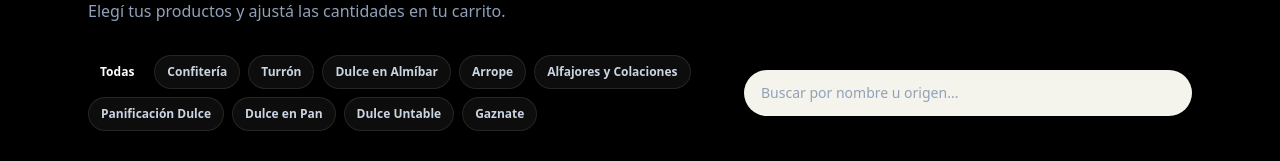
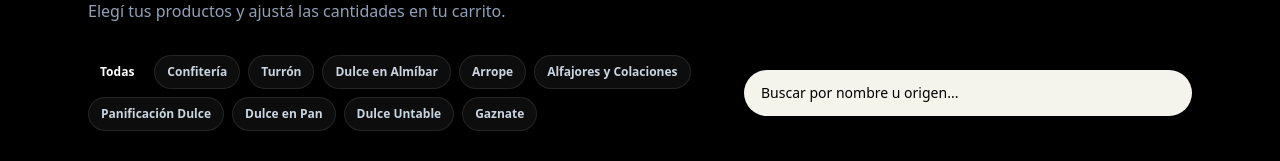
Before and after one commit to Mar-Jose/Nodo.c5.Sprint3, a React (Vite) app: page / in a window 1280 px wide. Shown: the part 226-387 px from the top of the page. Built offline with nearby package versions, Linux system fonts and the light colour scheme.

Commit message:
En busqueda de dulces, en tienda.jsx, cambie de color la letra a negra

```diff
--- a/src/components/views/Tienda.jsx
+++ b/src/components/views/Tienda.jsx
@@ -60,7 +60,7 @@ function Tienda() {
             value={busqueda}
             onChange={(event) => setBusqueda(event.target.value)}
             placeholder="Buscar por nombre u origen..."
-            className="w-full rounded-full border border-white/10 bg-surface px-4 py-3 text-sm text-white placeholder:text-slate-400 focus:border-brand focus:outline-none"
+            className="w-full rounded-full border border-white/10 bg-surface px-4 py-3 text-sm text-black placeholder:text-black focus:border-brand focus:outline-none"
           />
         </label>
       </div>
```
